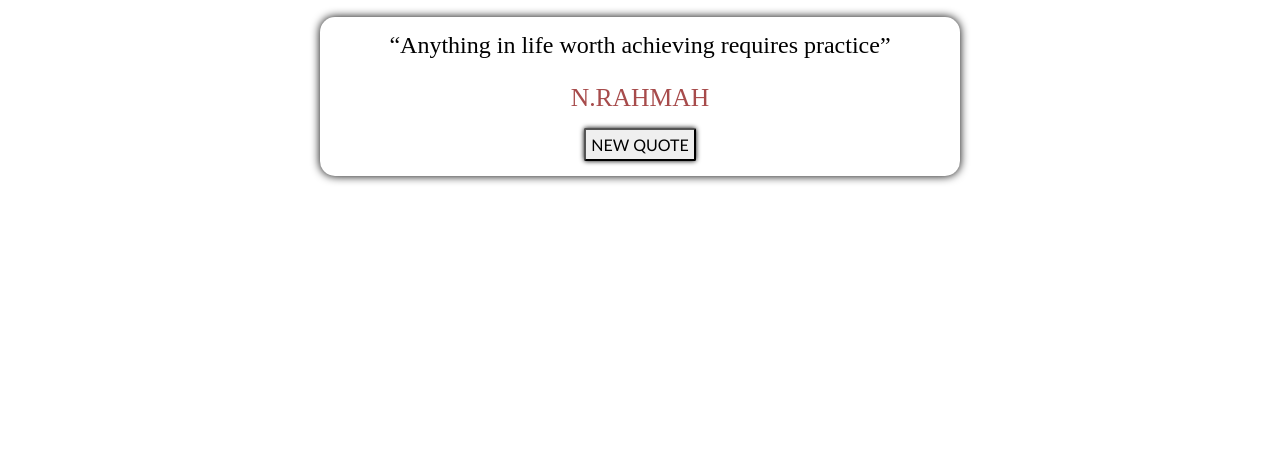
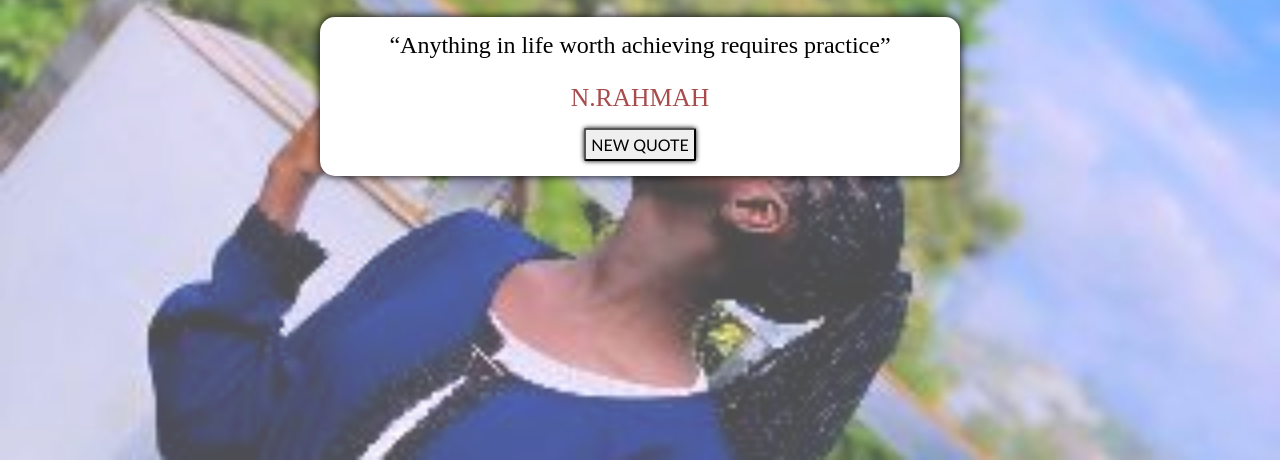
Before and after one commit to Nanyonga-Rahmah/quote-generator, a plain HTML site: page index.html in a window 1280 px wide. Shown: the part 340-800 px from the top of the page. Drawn offline with Linux system fonts and the light colour scheme.

Commit message:
Update styles.css

```diff
--- a/styles.css
+++ b/styles.css
@@ -21,7 +21,7 @@ body::before {
   right: 0;
   height: 100%ss;
   bottom: 0;
-  background-image: url(images/pro2.jpg);
+  background-image: url(pro2.jpg);
   background-size: cover;
   background-repeat: no-repeat;
 
```
